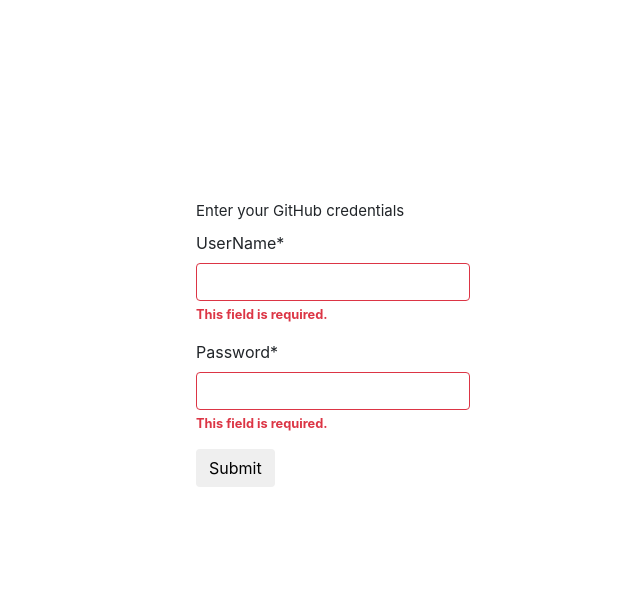
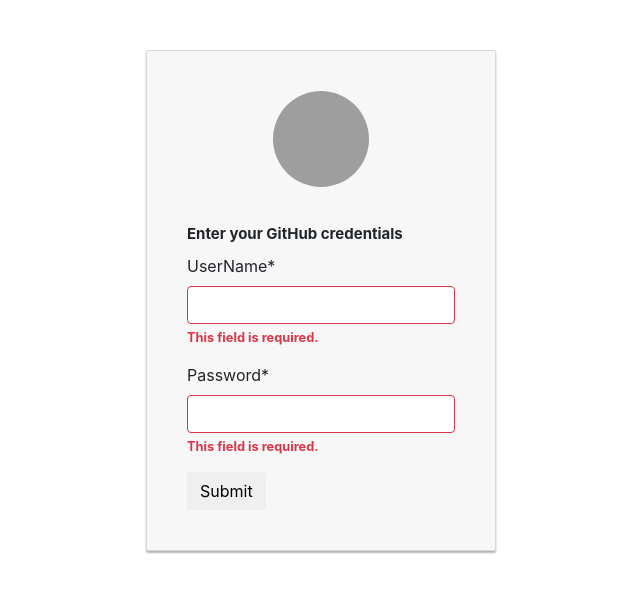
Before and after one commit to stephenMoran/GitHub-Visualisation, a Django app: page / in a window 1280 px wide. Shown: the part 16-609 px from the top of the page, without its empty margins (319-959 px from the left). Run offline with Django 3.2, Linux system fonts and the light colour scheme; some libraries are stand-ins or nearby versions; grey boxes are pictures that could not be loaded.

Commit message:
login page re-styled

```diff
--- a/dataGather.py
+++ b/dataGather.py
@@ -18,7 +18,7 @@ def getFollowers(username, login):
         linkedTo = gitUser.objects.filter(name = followerLogin)
 
         for user in linkedTo:
-            link.objects.create(source= username, target = user.name, weight = followers)
+            link.objects.create(source= username, target = user.name)
 
     #If youre following anyone in the database
     for followed in following:
@@ -27,4 +27,4 @@ def getFollowers(username, login):
         linkedTo = gitUser.objects.filter(name = followedLogin)
         print(linkedTo)
         for member in linkedTo:
-            link.objects.create(source= username, target = member.name, weight = followers)
+            link.objects.create(source= username, target = member.name)
--- a/githubApp/models.py
+++ b/githubApp/models.py
@@ -8,4 +8,3 @@ class gitUser(models.Model):
 class link(models.Model):
     source = models.CharField(max_length = 100)
     target  = models.CharField(max_length = 100)
-    weight = models.IntegerField()
--- a/githubApp/templates/login.html
+++ b/githubApp/templates/login.html
@@ -15,13 +15,14 @@
     </nav>
   </div>
 
+
   <div class="container">
-          <div id="login-row" class="row justify-content-center align-items-center">
-              <div id="login-column" class="col-md-6">
-                  <div class="box">
-                      <div class="float">
+     <div class="card card-container">
+         <!-- <img class="profile-img-card" src="//lh3.googleusercontent.com/-6V8xOA6M7BA/AAAAAAAAAAI/AAAAAAAAAAA/rzlHcD0KYwo/photo.jpg?sz=120" alt="" /> -->
+         <img id="profile-img" class="profile-img-card" src="https://assets-cdn.github.com/images/modules/logos_page/GitHub-Mark.png" />
+         <p id="profile-name" class="profile-name-card"></p>
          <form class="form" method = "post">
-                              <legend class= "legendLogin">Enter your GitHub credentials</legend>
+             <legend class= "legendLogin"><strong>Enter your GitHub credentials</strong></legend>
              {% csrf_token %}
              {{ form | crispy}}
              <button class="btn btn-default" type="submit" >Submit</button>
@@ -29,11 +30,9 @@
              <div class = "errorMes"> * {{errorMes}} </div>
              {% endif %}
          </form>
-                      </div>
-                  </div>
-              </div>
-      </div>
-  </div>
+     </div><!-- /card-container -->
+ </div><!-- /container -->
+
   <style>
     .box {
         width: 500px;
@@ -45,82 +44,51 @@
       color: red
     }
 
-    .shape1{
-        position: relative;
-        height: 150px;
-        width: 150px;
-        background-color: #cccccc;
-        border-radius: 80px;
-        float: left;
-        margin-right: -50px;
+    /*login page styling*/
+    .card-container.card {
+        max-width: 350px;
+        padding: 40px 40px;
     }
-    .shape2 {
-        position: relative;
-        height: 150px;
-        width: 150px;
-        background-color: #cccccc;
-        border-radius: 80px;
-        margin-top: -30px;
-        float: left;
+    .card {
+        background-color: #F7F7F7;
+        /* just in case there no content*/
+        padding: 20px 25px 30px;
+        margin: 0 auto 25px;
+        margin-top: 50px;
+        /* shadows and rounded borders */
+        -moz-border-radius: 2px;
+        -webkit-border-radius: 2px;
+        border-radius: 2px;
+        -moz-box-shadow: 0px 2px 2px rgba(0, 0, 0, 0.3);
+        -webkit-box-shadow: 0px 2px 2px rgba(0, 0, 0, 0.3);
+        box-shadow: 0px 2px 2px rgba(0, 0, 0, 0.3);
     }
-    .shape3 {
-        position: relative;
-        height: 150px;
-        width: 150px;
-        background-color: #cccccc;
-        border-radius: 80px;
-        margin-top: -30px;
-        float: left;
-        margin-left: -31px;
+
+    .profile-img-card {
+        width: 96px;
+        height: 96px;
+        margin: 0 auto 10px;
+        display: block;
+        -moz-border-radius: 50%;
+        -webkit-border-radius: 50%;
+        border-radius: 50%;
     }
-    .shape4 {
-        position: relative;
-        height: 150px;
-        width: 150px;
-        background-color: #cccccc;
-        border-radius: 80px;
-        margin-top: -25px;
-        float: left;
-        margin-left: -32px;
+
+    .profile-name-card {
+        font-size: 16px;
+        font-weight: bold;
+        text-align: center;
+        margin: 10px 0 0;
+        min-height: 1em;
       }
-    .shape5 {
-        position: relative;
-        height: 150px;
-        width: 150px;
-        background-color: #cccccc;
-        border-radius: 80px;
-        float: left;
-        margin-right: -48px;
-        margin-left: -32px;
-        margin-top: -30px;
-    }
-    .shape6 {
-        position: relative;
-        height: 150px;
-        width: 150px;
-        background-color: #cccccc;
-        border-radius: 80px;
-        float: left;
-        margin-right: -20px;
-        margin-top: -35px;
-    }
-    .shape7 {
-        position: relative;
-        height: 150px;
-        width: 150px;
-        background-color: #cccccc;
-        border-radius: 80px;
-        float: left;
-        margin-right: -20px;
-        margin-top: -57px;
-    }
+
     .float {
         position: absolute;
         z-index: 2;
     }
 
     .form {
-        margin-left: 145px;
+      align-self: center;
     }
 
     .legendLogin{
```
Also changed, not shown: githubApp/static/mock.json (deleted, +0 -10 lines), githubApp/templates/base.html (+28 -3 lines), githubApp/templates/visual.html (+0 -14 lines), GitHubVisual/static/images/GitHub-Mark-64px.png (added), GitHubVisual/static/main.css (added), db.sqlite3, githubApp/migrations/0008_remove_link_weight.py (added), githubApp/static/imgs/github.png (deleted). Lines whose indentation alone changed are shown as unchanged.
